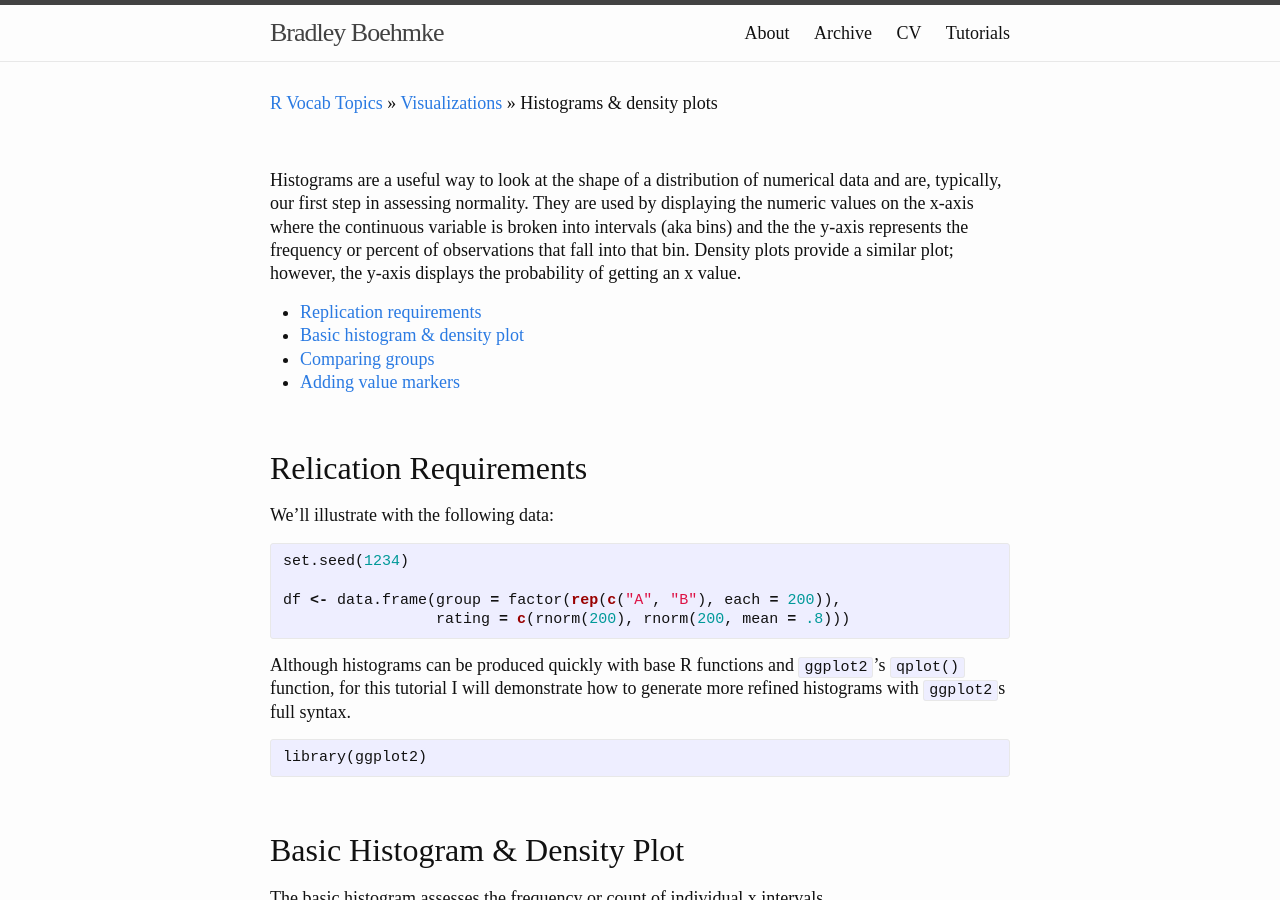
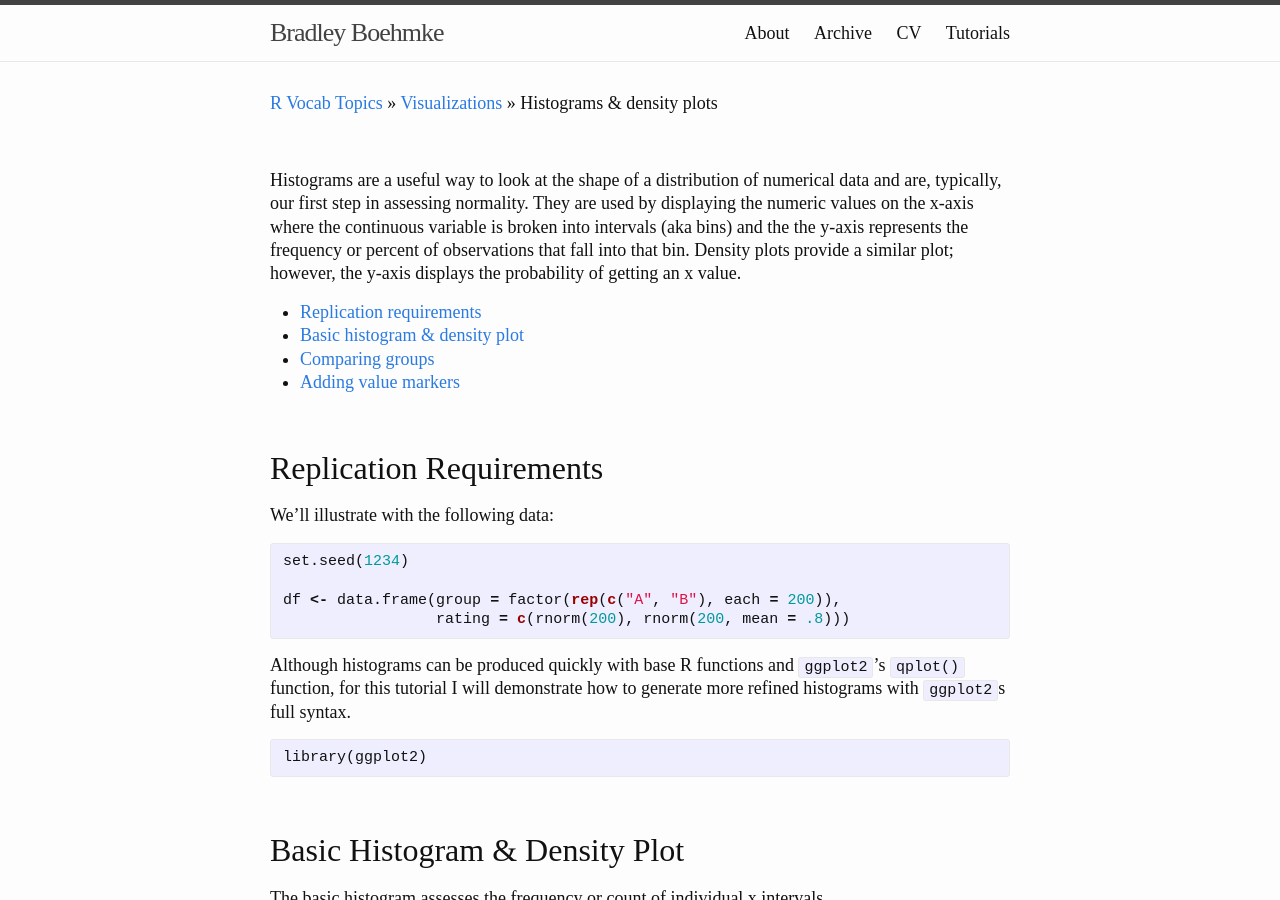
Before and after one commit to bradleyboehmke/bradleyboehmke, a Jekyll site: the page built from tutorials/histograms.md, in a window 1280 px wide and 900 px high. Built offline with Jekyll 4.4.1, drawn with Linux system fonts in a browser that asks for light colours.

Commit message:
Update histograms.md

```diff
--- a/tutorials/histograms.md
+++ b/tutorials/histograms.md
@@ -16,7 +16,7 @@ Histograms are a useful way to look at the shape of a distribution of numerical
 
 <br>
 
-## Relication Requirements {#replication}
+## Replication Requirements {#replication}
 We'll illustrate with the following data:
 
 
```
